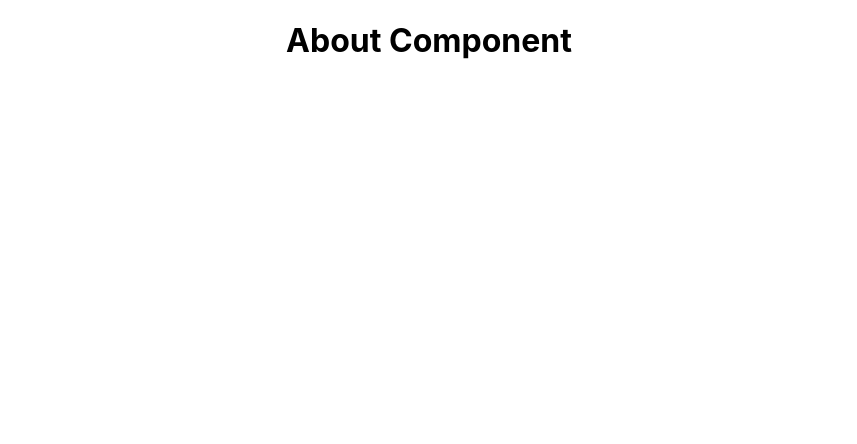
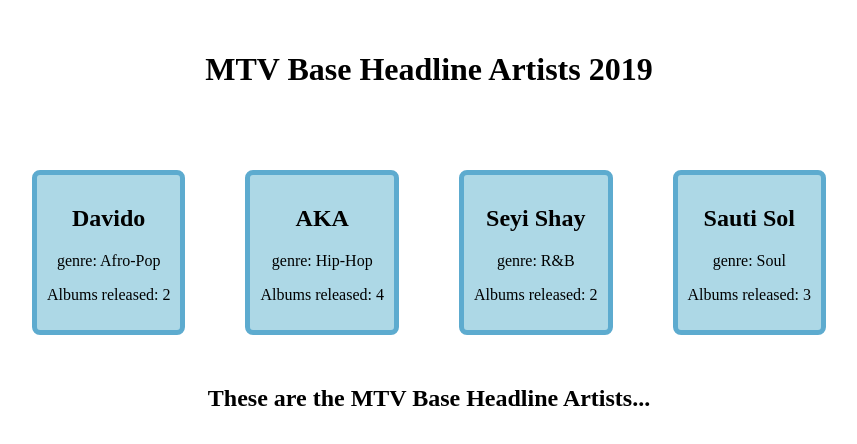
Before and after one commit to muneeb706/react-concepts, a React (Create React App) app in the folder lazy-loading/: page / in a window 1280 px wide. Shown: the top 444 px of the page, without its empty margins (211-1068 px from the left). Built offline with nearby package versions, Linux system fonts and the light colour scheme.

Commit message:
feat(src): Lazy Loading Multiple Components Example
lazily loaded multiple components and rendered with one Suspense fallback.

```diff
--- a/lazy-loading/src/App.css
+++ b/lazy-loading/src/App.css
@@ -1,38 +1,14 @@
 .App {
   text-align: center;
-}
-
-.App-logo {
-  height: 40vmin;
-  pointer-events: none;
-}
-
-@media (prefers-reduced-motion: no-preference) {
-  .App-logo {
-    animation: App-logo-spin infinite 20s linear;
-  }
-}
-
-.App-header {
-  background-color: #282c34;
-  min-height: 100vh;
-  display: flex;
-  flex-direction: column;
-  align-items: center;
-  justify-content: center;
-  font-size: calc(10px + 2vmin);
-  color: white;
-}
-
-.App-link {
-  color: #61dafb;
-}
-
-@keyframes App-logo-spin {
-  from {
-    transform: rotate(0deg);
-  }
-  to {
-    transform: rotate(360deg);
-  }
-}
+ }
+ h1 {
+  padding: 30px;
+ }
+ #card-body {
+  display: inline-flex;
+  padding: 10px;
+  margin: 30px 30px;
+  border: 5px solid rgb(93, 171, 207);
+  border-radius: 8px;
+  background: lightblue;
+ }
--- /dev/null
+++ b/lazy-loading/src/Artists.js
@@ -0,0 +1,19 @@
+import React from "react";
+import "./App.css";
+import artists from "./store";
+export default function Artists() {
+  return (
+    <>
+      <h1>MTV Base Headline Artists 2019</h1>
+      {artists.map((artist) => (
+        <div id="card-body" key={artist.id}>
+          <div className="card">
+            <h2>{artist.name}</h2>
+            <p>genre: {artist.genre}</p>
+            <p>Albums released: {artist.albums}</p>
+          </div>
+        </div>
+      ))}
+    </>
+  );
+}
--- /dev/null
+++ b/lazy-loading/src/Performers.js
@@ -0,0 +1,9 @@
+import React from 'react';
+import './App.css';
+export default function Performers(){
+ return (
+  <>
+  <h2>These are the MTV Base Headline Artists...</h2>
+  </>
+ );
+}
--- a/lazy-loading/src/index.css
+++ b/lazy-loading/src/index.css
@@ -1,13 +1,14 @@
-body {
-  margin: 0;
-  font-family: -apple-system, BlinkMacSystemFont, 'Segoe UI', 'Roboto', 'Oxygen',
-    'Ubuntu', 'Cantarell', 'Fira Sans', 'Droid Sans', 'Helvetica Neue',
-    sans-serif;
-  -webkit-font-smoothing: antialiased;
-  -moz-osx-font-smoothing: grayscale;
-}
-
-code {
-  font-family: source-code-pro, Menlo, Monaco, Consolas, 'Courier New',
-    monospace;
-}
+.App {
+  text-align: center;
+ }
+ h1 {
+  padding: 30px;
+ }
+ #card-body {
+  display: inline-flex;
+  padding: 10px;
+  margin: 30px 30px;
+  border: 5px solid rgb(93, 171, 207);
+  border-radius: 8px;
+  background: lightblue;
+ }
--- a/lazy-loading/src/index.js
+++ b/lazy-loading/src/index.js
@@ -1,17 +1,20 @@
 import React from 'react';
-import ReactDOM from 'react-dom/client';
+import ReactDOM from 'react-dom';
+import { Suspense, lazy } from 'react';
 import './index.css';
-import App from './App';
-import reportWebVitals from './reportWebVitals';
+const Artists = lazy(() => import('./Artists'));
+const Performers = lazy(() => import('./Performers'))
 
-const root = ReactDOM.createRoot(document.getElementById('root'));
-root.render(
-  <React.StrictMode>
-    <App />
-  </React.StrictMode>
-);
-
-// If you want to start measuring performance in your app, pass a function
-// to log results (for example: reportWebVitals(console.log))
-// or send to an analytics endpoint. Learn more: https://bit.ly/CRA-vitals
-reportWebVitals();
+class App extends React.Component {
+ render(){
+  return(
+    <div className="App">
+      <Suspense fallback={<h1>Still Loading...</h1>}>
+        <Artists />
+        <Performers />
+      </Suspense>
+    </div>
+   );
+ }
+}
+ReactDOM.render(<App />, document.getElementById('root'));
--- /dev/null
+++ b/lazy-loading/src/store.js
@@ -0,0 +1,32 @@
+let artists = [
+  {
+    id: '1',
+    name: 'Davido',
+    country: 'Nigeria',
+    genre: 'Afro-Pop',
+    albums: '2'
+  },
+  {
+    id: '2',
+    name: 'AKA',
+    country: 'South-Africa',
+    genre: 'Hip-Hop',
+    albums: '4'
+  },
+  {
+    id: '3',
+    name: 'Seyi Shay',
+    country: 'Nigeria',
+    genre: 'R&B',
+    albums: '2'
+  },
+  {
+    id: '4',
+    name: 'Sauti Sol',
+    country: 'Kenya',
+    genre: 'Soul',
+    albums: '3'
+  }
+];
+
+export default artists
```
